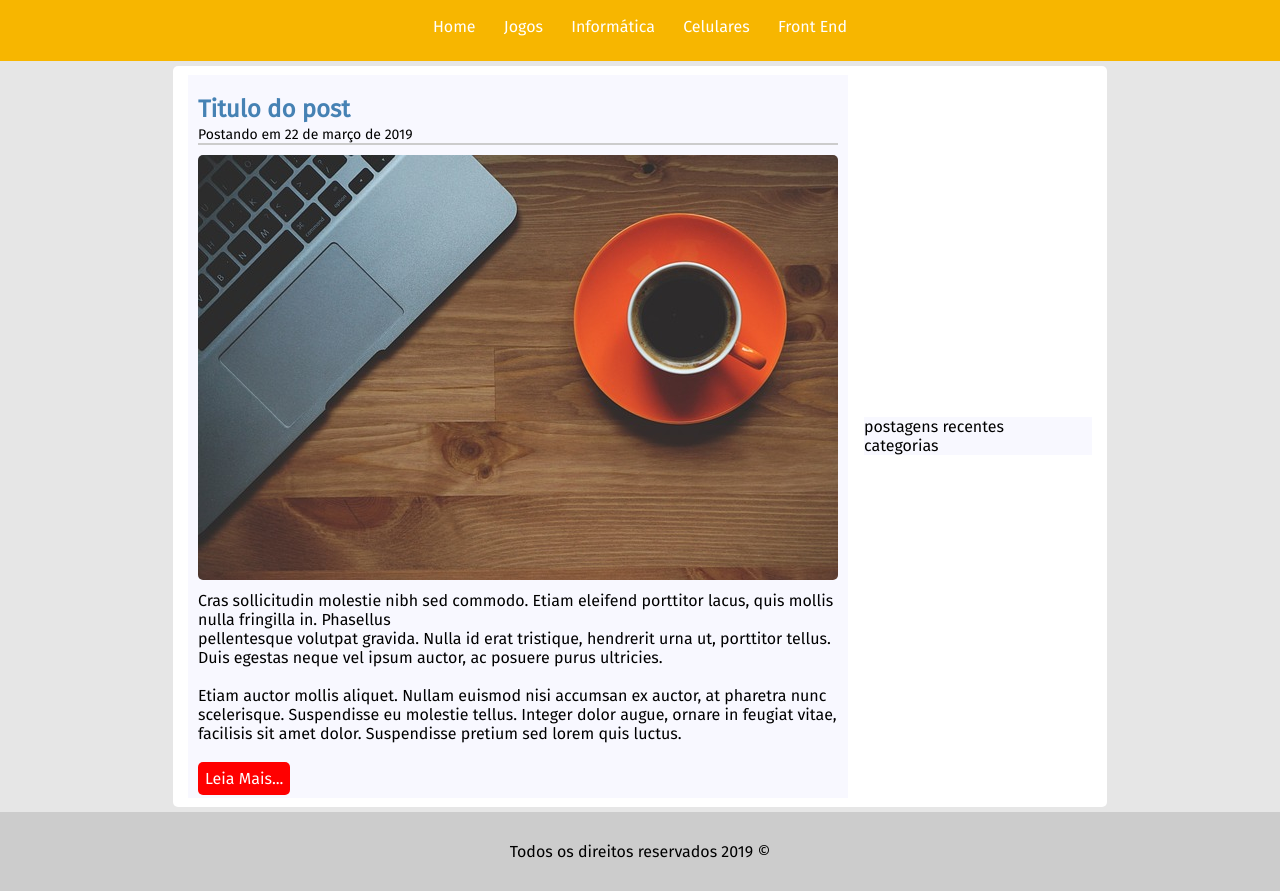
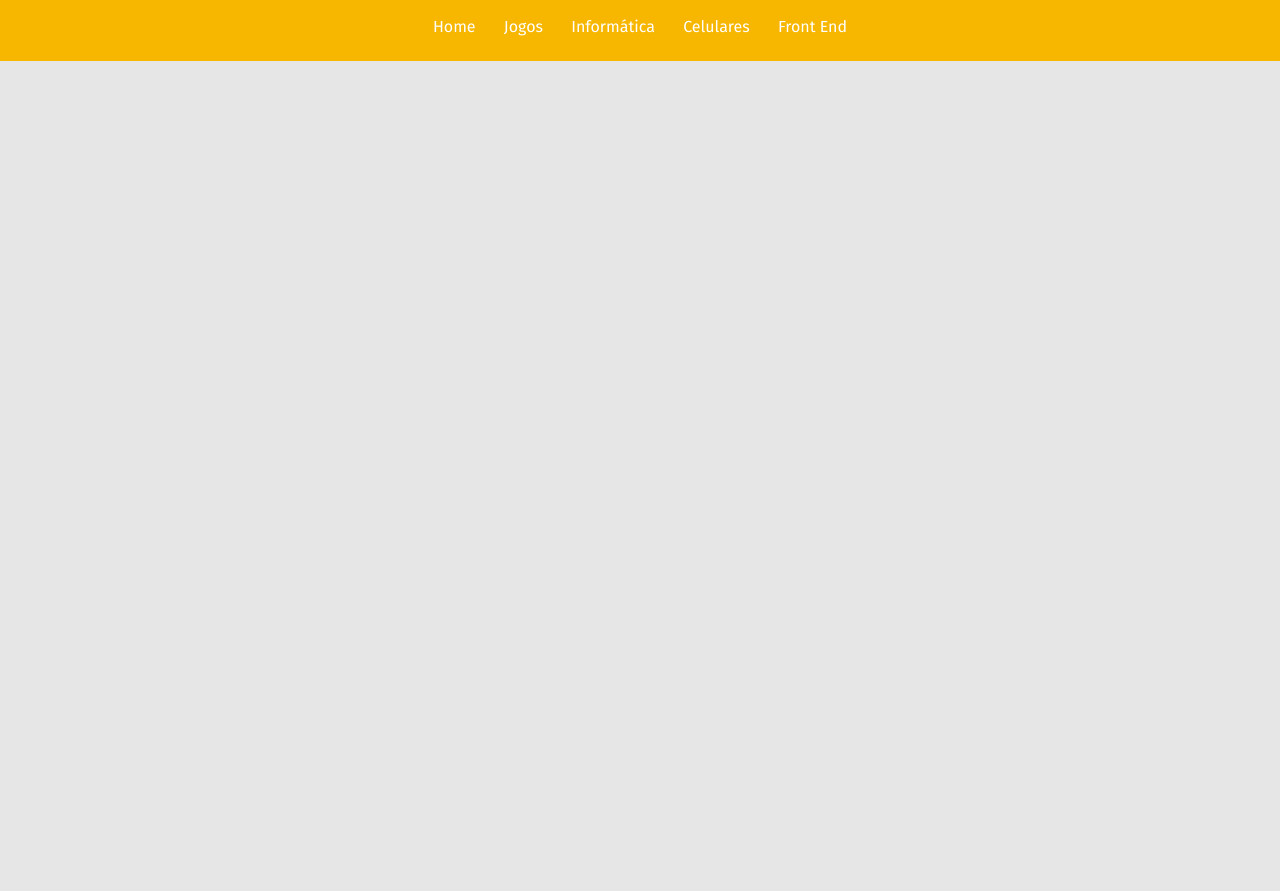
Before and after one commit to edurojasti/1_Projeto_TecBlog, a plain HTML site: page index.html in a window 1280 px wide. Shown: the part 76-967 px from the top of the page. After the commit the page ends 800 px from the top, so only its background shows below. Drawn offline with Linux system fonts and the light colour scheme.

Commit message:
commit atualizacao

```diff
--- a/css/estilos.css
+++ b/css/estilos.css
@@ -23,31 +23,6 @@ body{
 #area-logo, #area-menu{
     padding: 10px;
 }
-
-#area-principal{
-    background: white;
-    width: 920px;
-    margin: 5px auto;
-    padding: 7px;
-    display: flex;
-    flex-direction: row;
-    align-items: center;
-    border-radius: 5px;
-}
-
-#postagens, #menu-lateral{
-    background: #F8F8FF;
-    margin: 2px 8px;
-}
-
-#postagens{
-    width: 70%;
-    padding: 10px;
-}
-#menu-lateral{
-    width: 30%;
-}
-
 
 /* === Formatações Gerais ===*/
 h1{
@@ -76,38 +51,3 @@ a{
     color: white;
     text-decoration: none;
 }
-
-/*footer*/
-#rodape{
-    clear: both;
-    text-align: center;
-    background: #ccc;
-    padding: 11px;
-}
-
-.post{
-    margin: 10px 0;
-}
-
-.post h2{
-    color: #4682B4;
-}
-
-.imagePost img{
-    border-radius: 5px;
-}
-
-.postadoEm{
-    border-bottom: 2px solid #ccc;
-    display: block;
-    font-size: 14px;
-    margin-top: 3px;
-}
-
-.imagePost p{
-    margin: 7px 0;
-}
-
-#rodape{
-    padding: 30px;
-}
--- a/index.html
+++ b/index.html
@@ -27,39 +27,9 @@
         </div>
     </nav>
     <div id="area-principal">
-        <div id="postagens">
-            <div class="post">
-                <h2>Titulo do post</h2>
-                <span class="postadoEm">Postando em 22 de março de 2019</span>
-            </div>
-            <div class="imagePost">
-                <img src="img/imagem1.jpg" alt="">
-                <p>
-                    Cras sollicitudin molestie nibh sed commodo. Etiam eleifend porttitor lacus, quis mollis nulla fringilla in.
-                    Phasellus <br>
-                    pellentesque volutpat gravida. Nulla id erat tristique, hendrerit urna ut, porttitor tellus. Duis egestas neque vel
-                    ipsum auctor, ac posuere purus ultricies. <br> <br>
-                     Etiam auctor mollis aliquet. Nullam euismod nisi accumsan ex auctor, at
-                    pharetra nunc scelerisque. Suspendisse eu molestie tellus. Integer dolor augue, ornare in feugiat vitae, facilisis sit
-                    amet dolor. Suspendisse pretium sed lorem quis luctus.
-                </p><br>
-                <a href="#" style="color: white; padding: 7px; text-decoration: none; background: red; border-radius: 5px;">Leia Mais...</a>
-            </div>
-        </div>
-        <div id="menu-lateral" style="margin-top: 0;">
-            <div id="postRecentes">
-                postagens recentes
-            </div>
-            <div id="categorias">
-                categorias
-            </div>
-        </div>
+
     </div>
 
-    <footer id="rodape">
-        <div class="contextoFooter">
-            Todos os direitos reservados 2019 &copy;
-        </div>
-    </footer>
+
 </body>
 </html>
```
